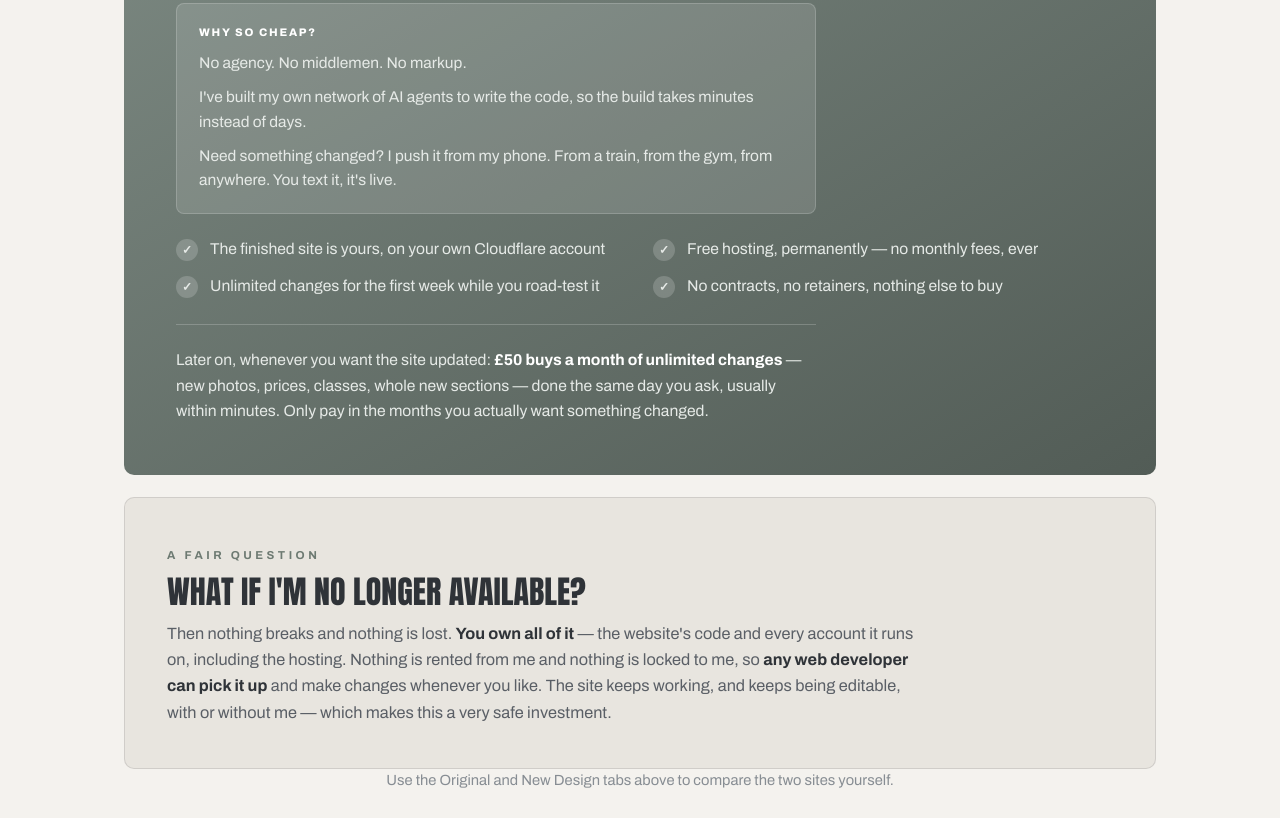
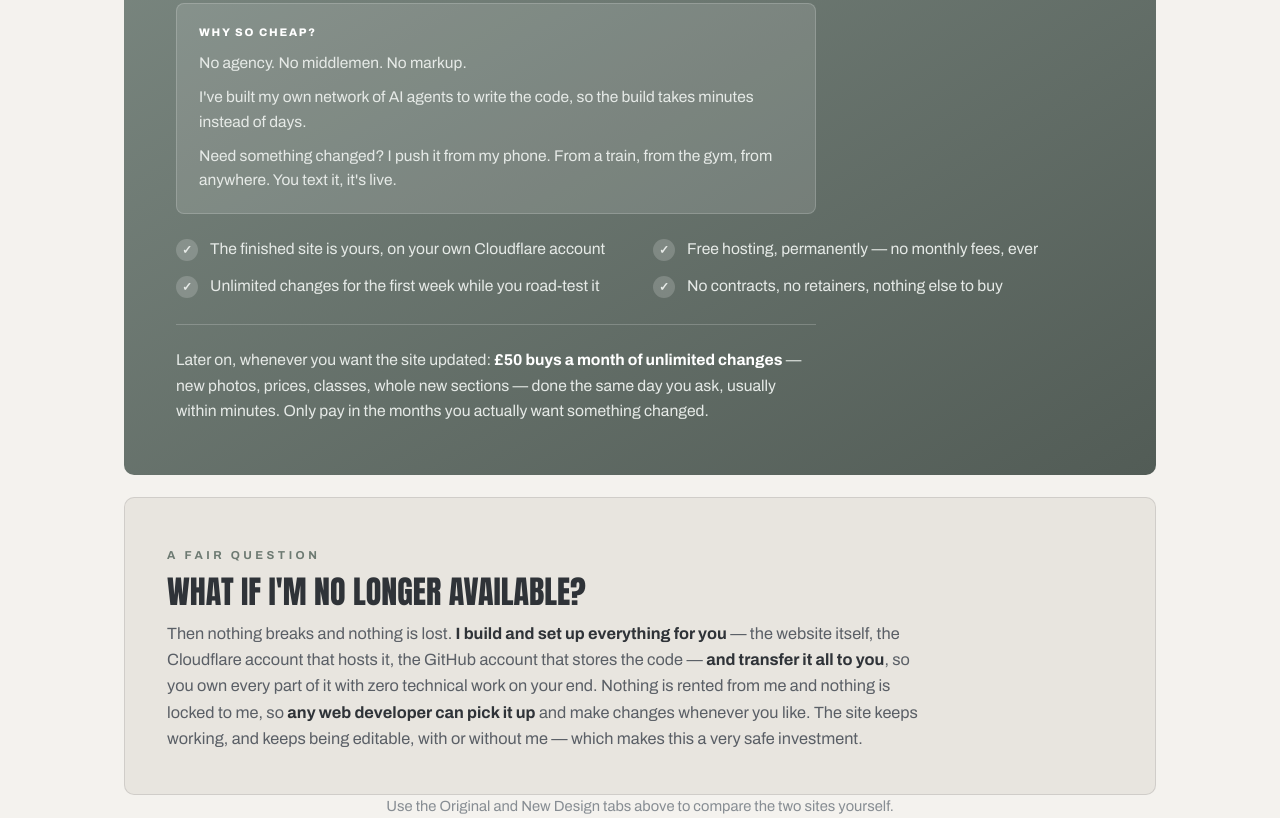
Before and after one commit to OttomanLabsAI/ChurchillsBoxingClub, a plain HTML site: page changes.html in a window 1280 px wide. Shown: the part 2822-3640 px from the top of the page. Before the commit the page ends 3614 px from the top, so only its background shows below. Drawn offline with Linux system fonts and the light colour scheme.

Commit message:
Promise full setup and handover of every account
- The ownership answer now says it outright: the developer builds and
  sets up everything — the site, the Cloudflare hosting account, the
  GitHub account holding the code — and transfers it all to the gym,
  with no technical work on their end.

```diff
--- a/changes.html
+++ b/changes.html
@@ -279,7 +279,7 @@
   <div class="faq reveal">
     <span class="eyebrow">A fair question</span>
     <h2>What if I'm no longer available?</h2>
-    <p>Then nothing breaks and nothing is lost. <strong>You own all of it</strong> — the website's code and every account it runs on, including the hosting. Nothing is rented from me and nothing is locked to me, so <strong>any web developer can pick it up</strong> and make changes whenever you like. The site keeps working, and keeps being editable, with or without me — which makes this a very safe investment.</p>
+    <p>Then nothing breaks and nothing is lost. <strong>I build and set up everything for you</strong> — the website itself, the Cloudflare account that hosts it, the GitHub account that stores the code — <strong>and transfer it all to you</strong>, so you own every part of it with zero technical work on your end. Nothing is rented from me and nothing is locked to me, so <strong>any web developer can pick it up</strong> and make changes whenever you like. The site keeps working, and keeps being editable, with or without me — which makes this a very safe investment.</p>
   </div>
 </div>
 
```
